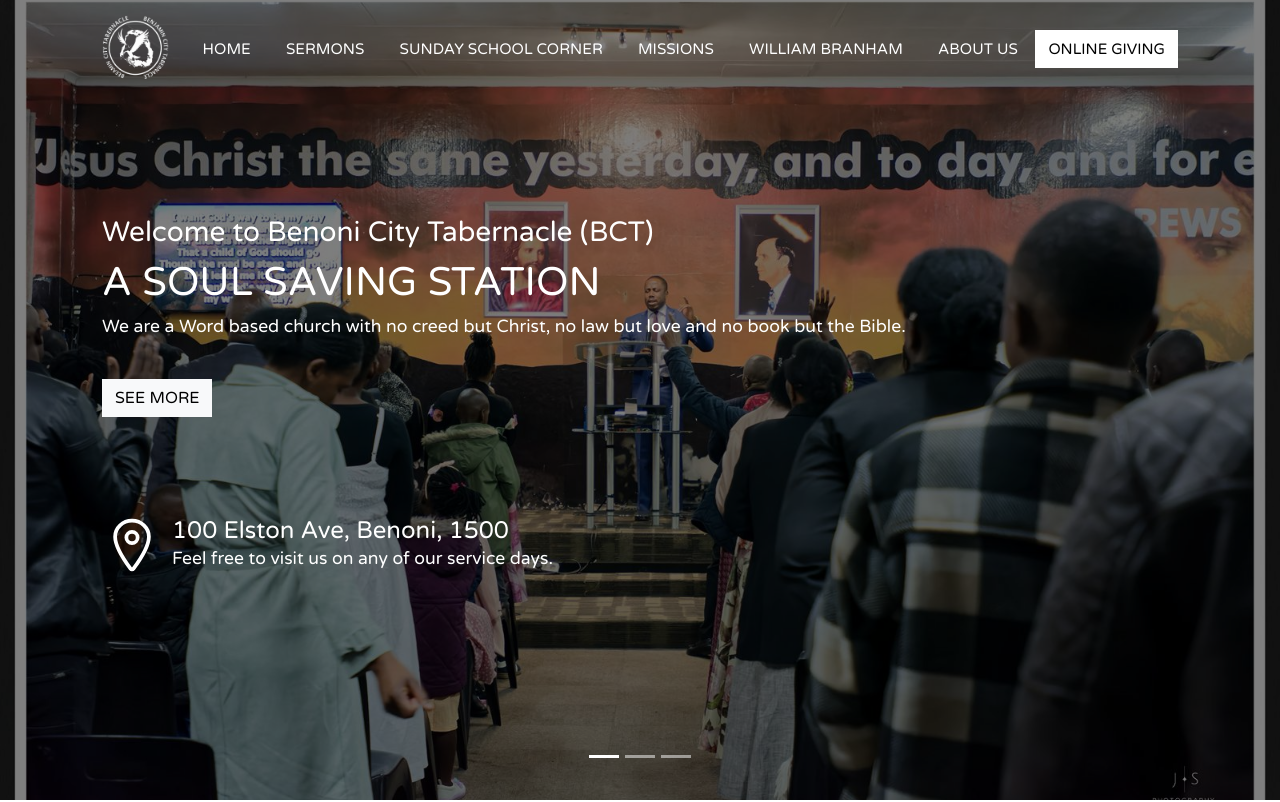
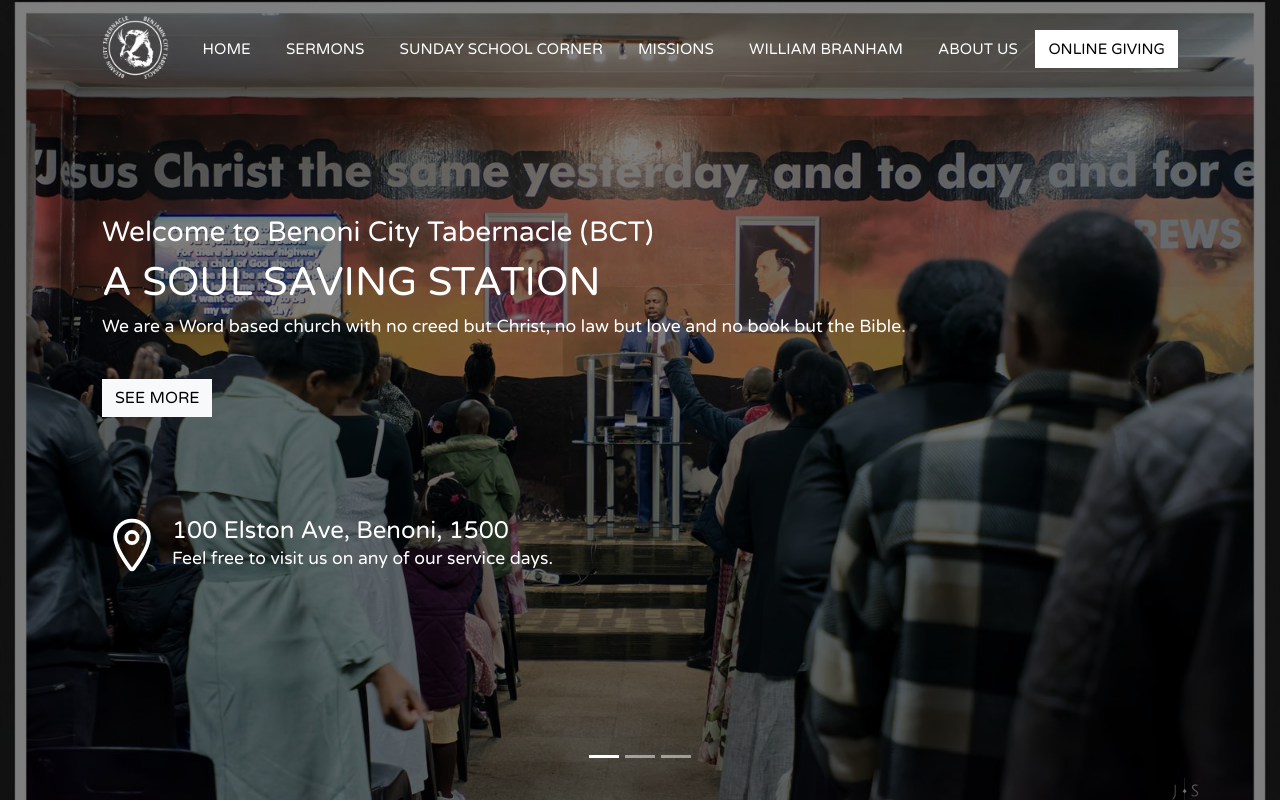
Before and after one commit to DelaneKay/Benoni-City-Tabernacle-Website, a React (Create React App) app: page / in a window 1280 px wide. Shown: the top 802 px of the page. Built offline with nearby package versions, Linux system fonts and the light colour scheme; no server answers.

Commit message:
Align first and third carousel framing

```diff
--- a/src/components/pages/homepage/sections/Carousel/CarouselPage.css
+++ b/src/components/pages/homepage/sections/Carousel/CarouselPage.css
@@ -47,8 +47,7 @@
 }
 
 .carousel-img-slide-1 {
-  object-fit: cover;
-  object-position: center 34%;
+  object-position: center 18%;
 }
 
 .carousel-img-slide-2 {
@@ -56,8 +55,7 @@
 }
 
 .carousel-img-slide-3 {
-  object-fit: cover;
-  object-position: center 30%;
+  object-position: center 18%;
 }
 
 /* Ensure slide is a positioned container */
@@ -120,7 +118,7 @@
 
 @media screen and (max-width: 1024px) {
   .carousel-img-slide-1 {
-    object-position: center 32%;
+    object-position: center 22%;
   }
 
   .carousel-img-slide-2 {
@@ -128,7 +126,7 @@
   }
 
   .carousel-img-slide-3 {
-    object-position: center 34%;
+    object-position: center 22%;
   }
 }
 
```
